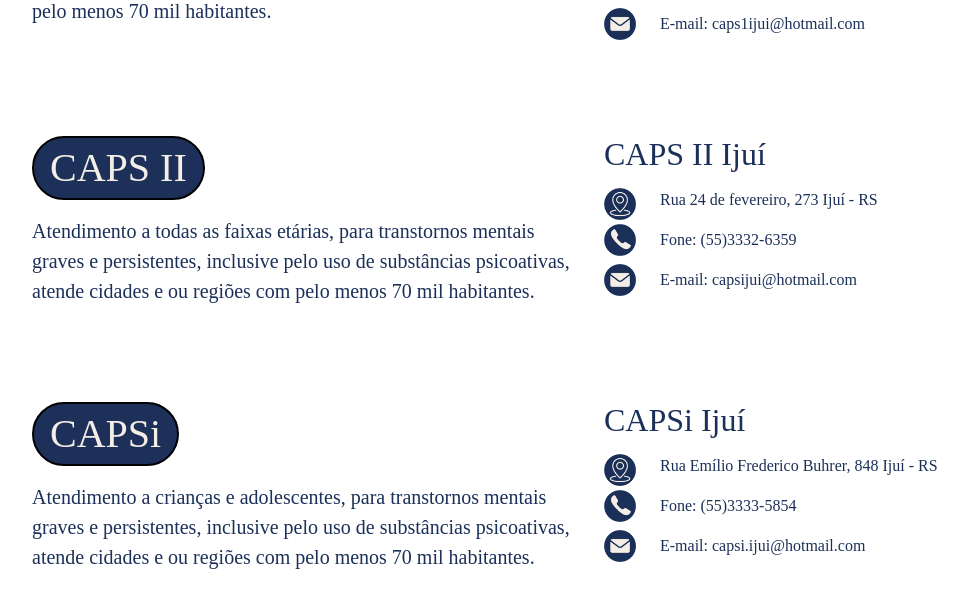
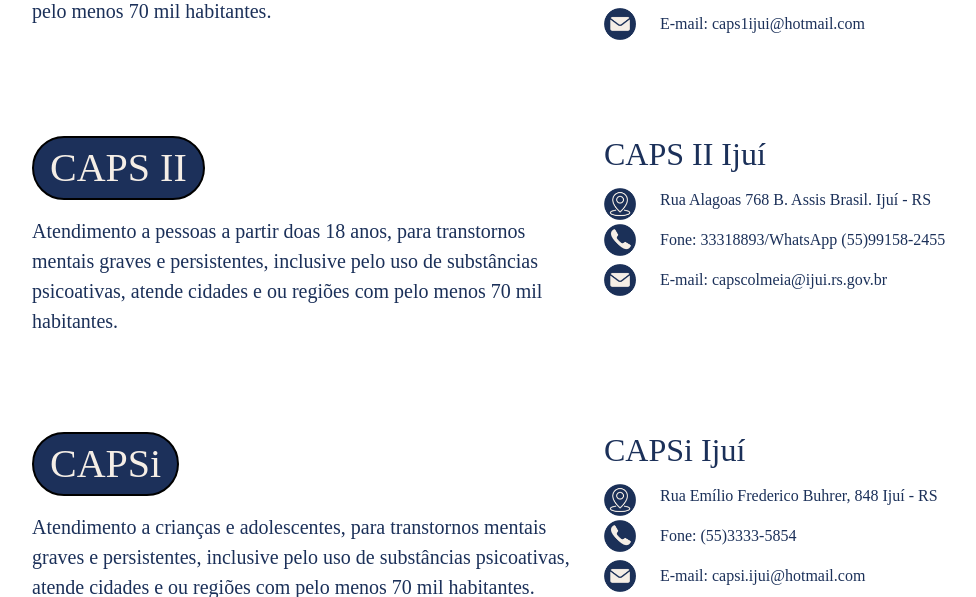
Before and after one commit to YuzuruTK/datasus_pi, a Flask app: page / in a window 1280 px wide. Shown: the part 2651-3248 px from the top of the page, without its empty margins (48-1024 px from the left). Run offline with Flask 3, Linux system fonts and the light colour scheme; some web fonts are replaced.

Commit message:
caps II update

```diff
--- a/my_flask_app/templates/index.html
+++ b/my_flask_app/templates/index.html
@@ -120,7 +120,7 @@
   <div class="columns">
     <div class="column">
       <button class="button is-info pt-0 pb-0"> <p class="rozha-one-regular-light is-size-2 m-0 p-0">CAPS II</p> </button>
-      <p class="mt-4 rozha-one-regular is-size-5">Atendimento a todas as faixas etárias, para transtornos mentais graves e persistentes,
+      <p class="mt-4 rozha-one-regular is-size-5">Atendimento a pessoas a partir doas 18 anos, para transtornos mentais graves e persistentes,
           inclusive pelo uso de substâncias psicoativas, atende cidades e ou regiões com pelo menos 70 mil habitantes.</p>
     </div>
     <div class="column">
@@ -134,9 +134,9 @@
 
         </div>
         <div class="column">
-          <p class="rozha-one-regular">Rua 24 de fevereiro, 273 Ijuí - RS</p>
-          <p class="rozha-one-regular">Fone: (55)3332-6359</p>
-          <p class="rozha-one-regular">E-mail: capsijui@hotmail.com</p>
+          <p class="rozha-one-regular">Rua Alagoas 768 B. Assis Brasil. Ijuí - RS</p>
+          <p class="rozha-one-regular">Fone: 33318893/WhatsApp (55)99158-2455</p>
+          <p class="rozha-one-regular">E-mail: capscolmeia@ijui.rs.gov.br</p>
         </div>
       </div>
     </div>
```
